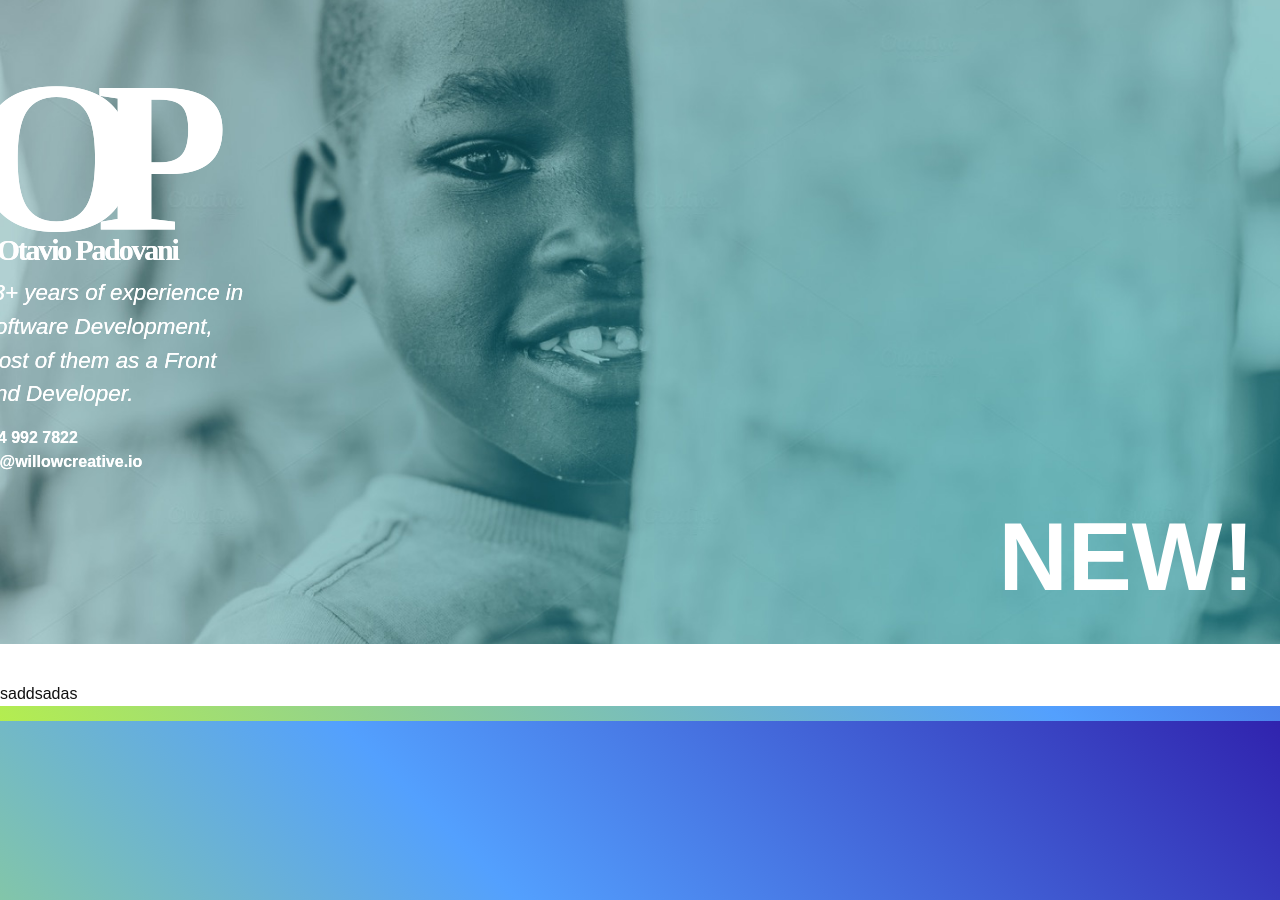
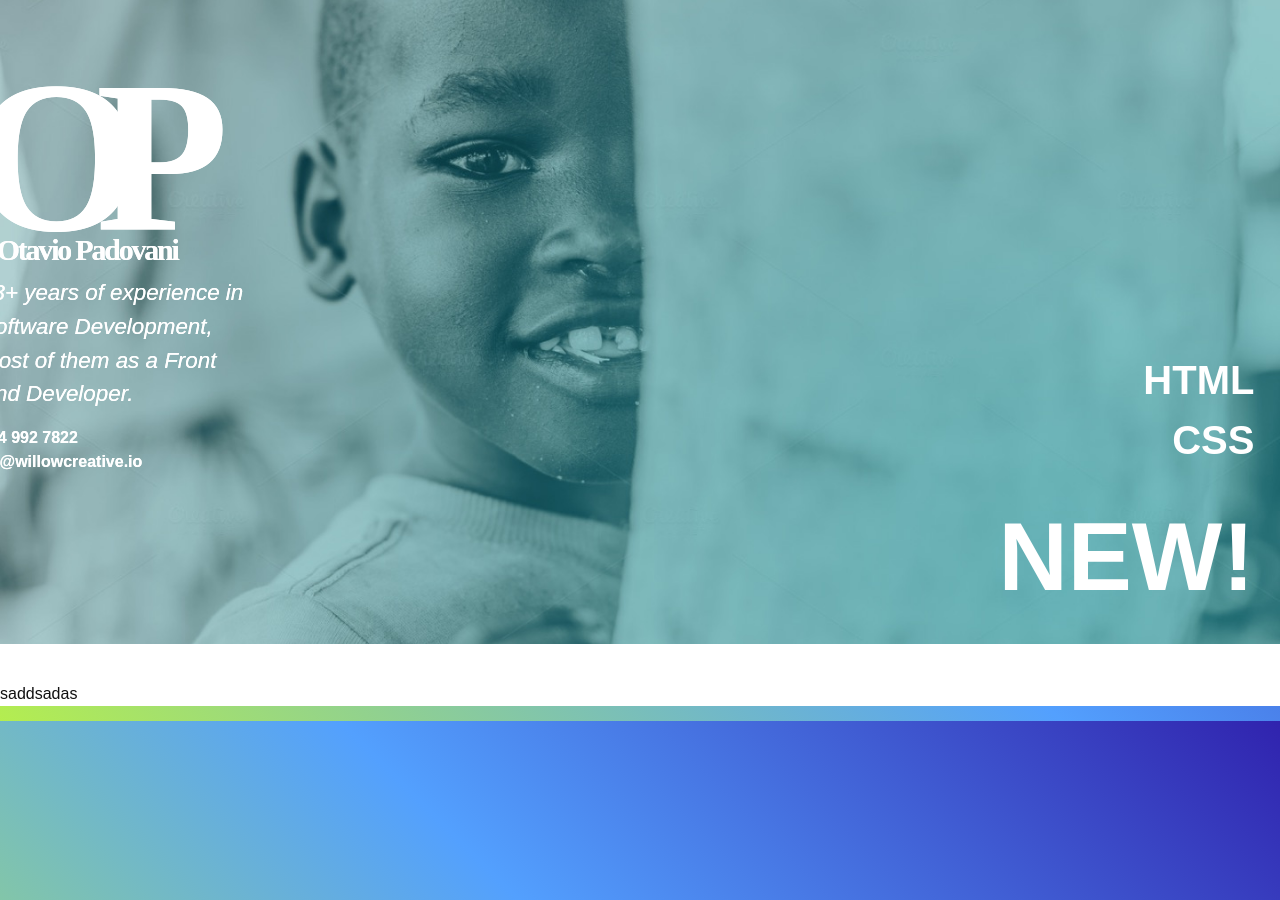
Before and after one commit to otaviowillow/otaviopadovani, a Jekyll site: the page built from _posts/2017-05-04-new.markdown, in a window 1280 px wide. Built offline with Jekyll 4.4.1, drawn with Linux system fonts in a browser that asks for light colours; some web fonts are replaced.

Commit message:
Updated New

```diff
--- a/_posts/2017-05-04-new.markdown
+++ b/_posts/2017-05-04-new.markdown
@@ -1,6 +1,9 @@
 ---
 title: New!
 date: 2017-05-04 18:11:00 Z
+categories:
+- html
+- css
 header-image: "/uploads/donorsee.jpg"
 ---
 
```
